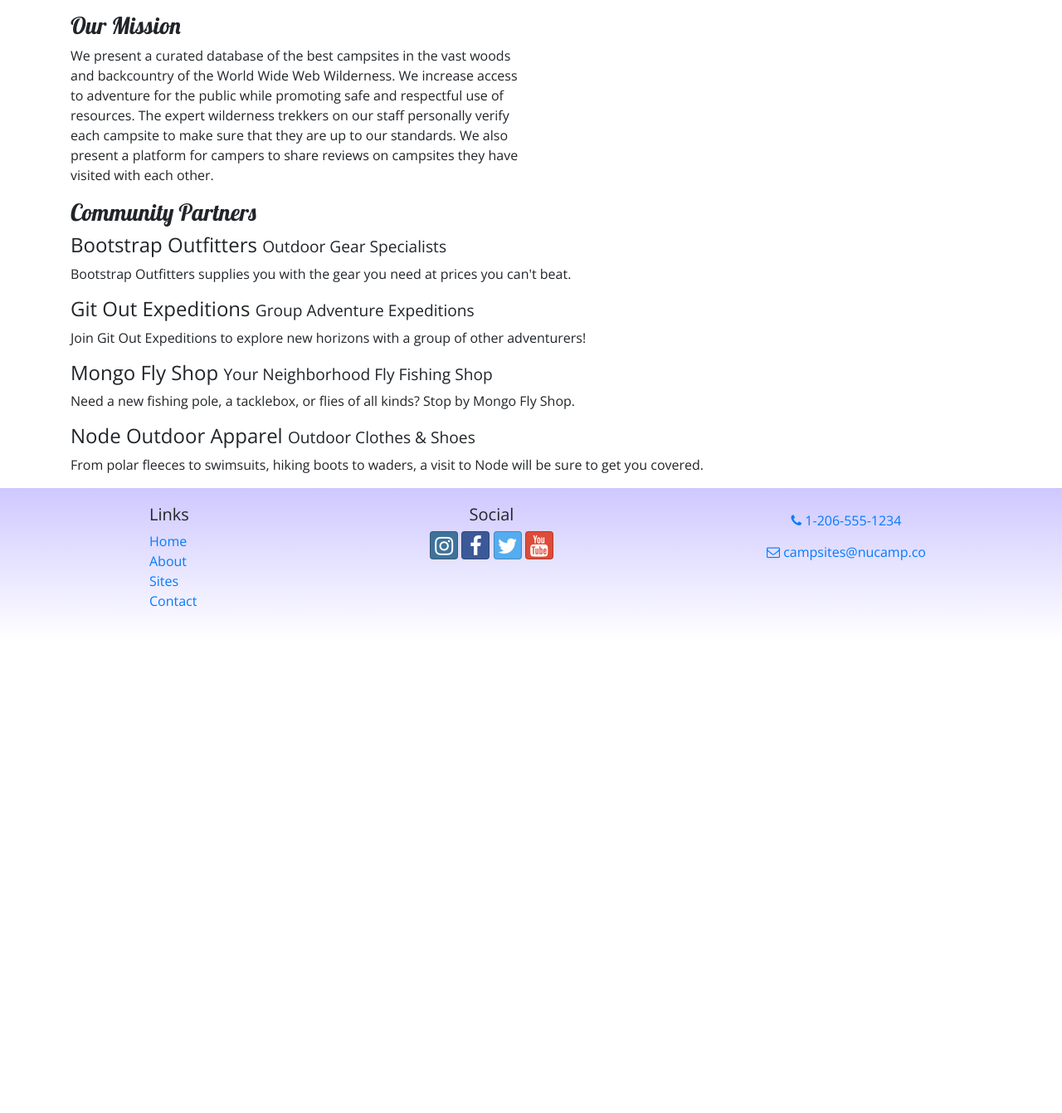
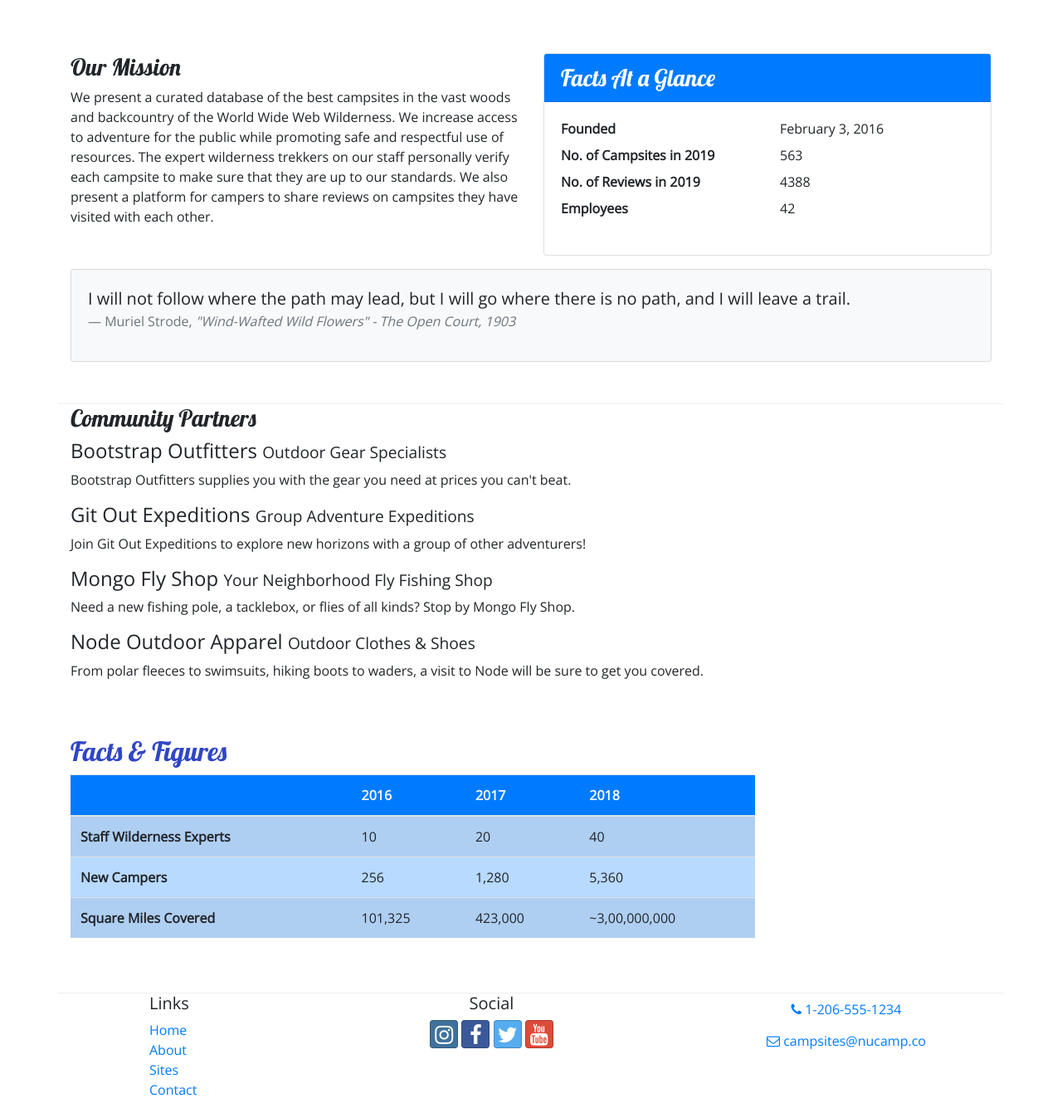
Before and after one commit to nchuluda/nucamp-bootstrap, a website: page aboutus.html in a window 1280 px wide. Shown: the part 340-1681 px from the top of the page at 83% size. Before the commit the page ends 1112 px from the top, so only its background shows below. Drawn offline with nearby package versions, Linux system fonts and the light colour scheme.

Commit message:
Tables and Cards

```diff
--- a/aboutus.html
+++ b/aboutus.html
@@ -59,12 +59,40 @@
             </div>
         </div>
 
-        <div class="row">
-            <div class="col-sm-6">
-                <h3>Our Mission</h3>
-                <p>We present a curated database of the best campsites in the vast woods and backcountry of the World Wide Web Wilderness. We increase access to adventure for the public while promoting safe and respectful use of resources. The expert wilderness trekkers on our staff personally verify each campsite to make sure that they are up to our standards. We also present a platform for campers to share reviews on campsites they have visited with each other.</p>
+        <div class="row row-content">
+                <div class="col-sm-6">
+                    <h3>Our Mission</h3>
+                    <p>We present a curated database of the best campsites in the vast woods and backcountry of the World Wide Web Wilderness. We increase access to adventure for the public while promoting safe and respectful use of resources. The expert wilderness trekkers on our staff personally verify each campsite to make sure that they are up to our standards. We also present a platform for campers to share reviews on campsites they have visited with  each other.</p>
+                </div>
+                <div class="col-sm-6">
+                    <div class="card">
+                        <h3 class="card-header bg-primary text-white">Facts At a Glance</h3>
+                        <div class="card-body">
+                            <dl class="row">
+                                <dt class="col-6">Founded</dt>
+                                <dd class="col-6">February 3, 2016</dd>
+                                <dt class="col-6">No. of Campsites in 2019</dt>
+                                <dd class="col-6">563</dd>
+                                <dt class="col-6">No. of Reviews in 2019</dt>
+                                <dd class="col-6">4388</dd>
+                                <dt class="col-6">Employees</dt>
+                                <dd class="col-6">42</dd>
+                            </dl>
+                        </div>
+                    </div>
+                </div>
+                <div class="col">
+                    <div class="card card-body bg-light mt-3">
+                        <blockquote class="blockquote">
+                            <p class="mb-0">I will not follow where the path may lead, but I will go where there is no path, and I will leave a trail.</p>
+                            <footer class="blockquote-footer">Muriel Strode,
+                                <cite title="Source Title">"Wind-Wafted Wild Flowers" -
+                                The Open Court, 1903</cite>
+                            </footer>
+                        </blockquote>
+                    </div>
+                </div>
             </div>
-        </div>
 
         <div class="row">
             <div class="col-12">
@@ -79,9 +107,49 @@
                 <p class="d-none d-sm-block">From polar fleeces to swimsuits, hiking boots to waders, a visit to Node will be sure to get you covered.</p>
             </div>
         </div>
+
+        <div class="row row-content">
+                <div class="col-sm-9">
+                    <h2>Facts &amp; Figures</h2>
+                    <div class="table-responsive">
+                           <table class="table table-striped">
+                        <thead>
+                            <tr class="bg-primary text-light">
+                                <th></th>
+                                <th>2016</th>
+                                <th>2017</th>
+                                <th>2018</th>
+                            </tr>
+                            </thead>
+                        <tbody class="table-primary">
+                                <tr>
+                                    <th>Staff Wilderness Experts</th>
+                                    <td>10</td>
+                                    <td>20</td>
+                                    <td>40</td>
+                                </tr>
+                                <tr>
+                                    <th>New Campers</th>
+                                    <td>256</td>
+                                    <td>1,280</td>
+                                    <td>5,360</td>
+                                </tr>
+                                <tr>
+                                    <th>Square Miles Covered</th>
+                                    <td>101,325</td>
+                                    <td>423,000</td>
+                                    <td>~3,00,000,000</td>
+                                </tr>
+                            </tbody>
+                        </table>
+                    </div>
+                </div>
+           </div>
     </div>
 
-    <footer>
+
+
+    <footer class="site-footer">
         <div class="container">
             <div class="row">
                 <div class="col-4 col-sm-2 offset-1">
--- a/css/styles.css
+++ b/css/styles.css
@@ -14,9 +14,9 @@ header h2 {
     color: #CEC8FF;
 }
 
-footer {
-    background-image: linear-gradient(#CEC8FF, white);
-    padding: 20px 0;
+site-footer {
+    background-image: linear-gradient(#b7a8f8, white);
+    padding: 20px 0px;
 }
 
 .jumbotron {
```
Also changed, not shown: contactus.html (+1 -1 lines), index.html (+1 -1 lines).
